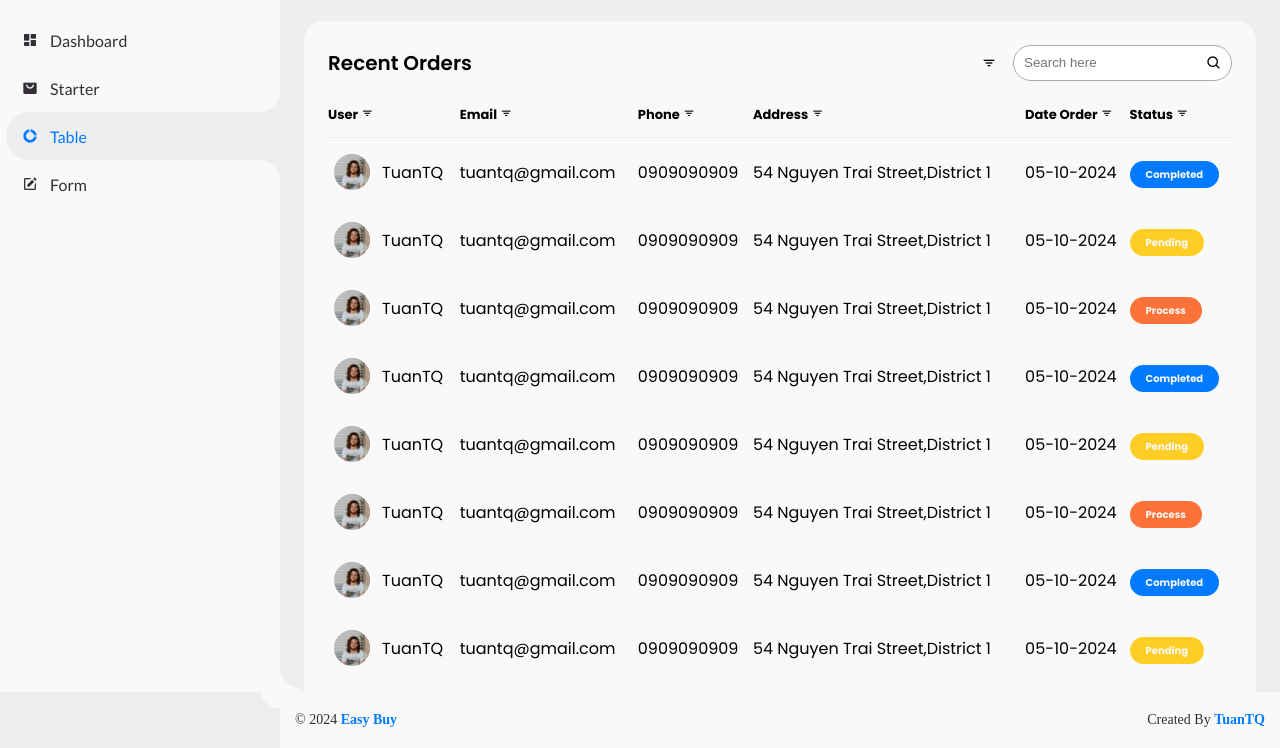
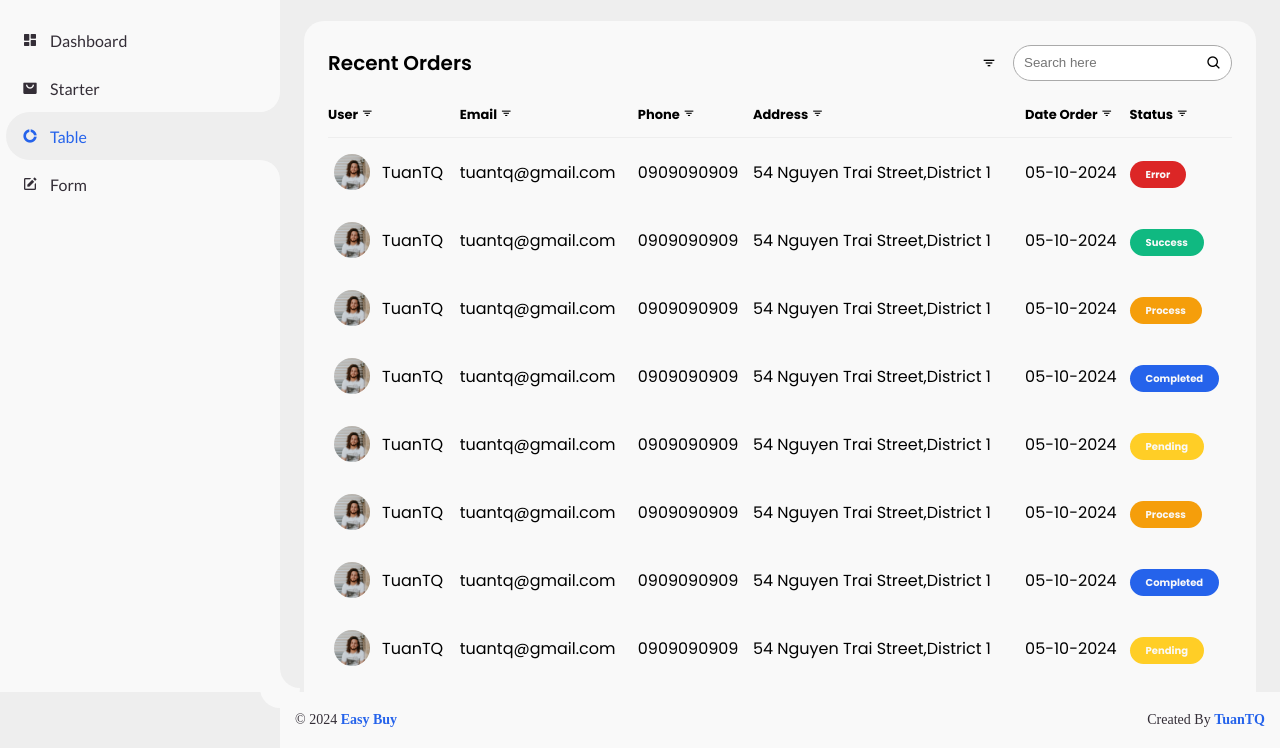
Before and after one commit to tqt97/template-admin-css-js, a plain HTML site: page table.html in a window 1280 px wide. Shown: the part 108-856 px from the top of the page. Drawn offline with nearby package versions, Linux system fonts and the light colour scheme.

Commit message:
add color code

```diff
--- a/assets/style.css
+++ b/assets/style.css
@@ -19,17 +19,27 @@ li {
 	--lato: 'Lato', sans-serif;
 
 	--light: #F9F9F9;
-	--blue: #007bff;
+	--blue: #2563EB;
+	/* --blue: #007bff; */
 	/* --blue: #3C91E6; */
 	--light-blue: #CFE8FF;
 	--grey: #eee;
 	--dark-grey: #AAAAAA;
 	--dark: #342E37;
-	--red: #DB504A;
+	--red: #DC2626;
 	--yellow: #FFCE26;
 	--light-yellow: #FFF2C6;
-	--orange: #FD7238;
+	--orange: #F59E0B;
 	--light-orange: #FFE0D3;
+	--cyan: #22D3EE;
+	--blue-2: #3B82F6;
+	--green: #10B981;
+	/* add new */
+	--color-primary: #2563EB;
+    --color-warning: #F59E0B;
+    --color-error: #DC2626;
+    --color-info: #3B82F6;
+    --color-success: #10B981;
 }
 
 html {
--- a/table.html
+++ b/table.html
@@ -138,7 +138,7 @@
 								<td>0909090909</td>
 								<td>54 Nguyen Trai Street,District 1</td>
 								<td>05-10-2024</td>
-								<td><span class="status bg-primary">Completed</span></td>
+								<td><span class="status bg-danger">Error</span></td>
 							</tr>
 							<tr>
 								<td>
@@ -149,7 +149,7 @@
 								<td>0909090909</td>
 								<td>54 Nguyen Trai Street,District 1</td>
 								<td>05-10-2024</td>
-								<td><span class="status bg-warning">Pending</span></td>
+								<td><span class="status bg-success">Success</span></td>
 							</tr>
 							<tr>
 								<td>
```
